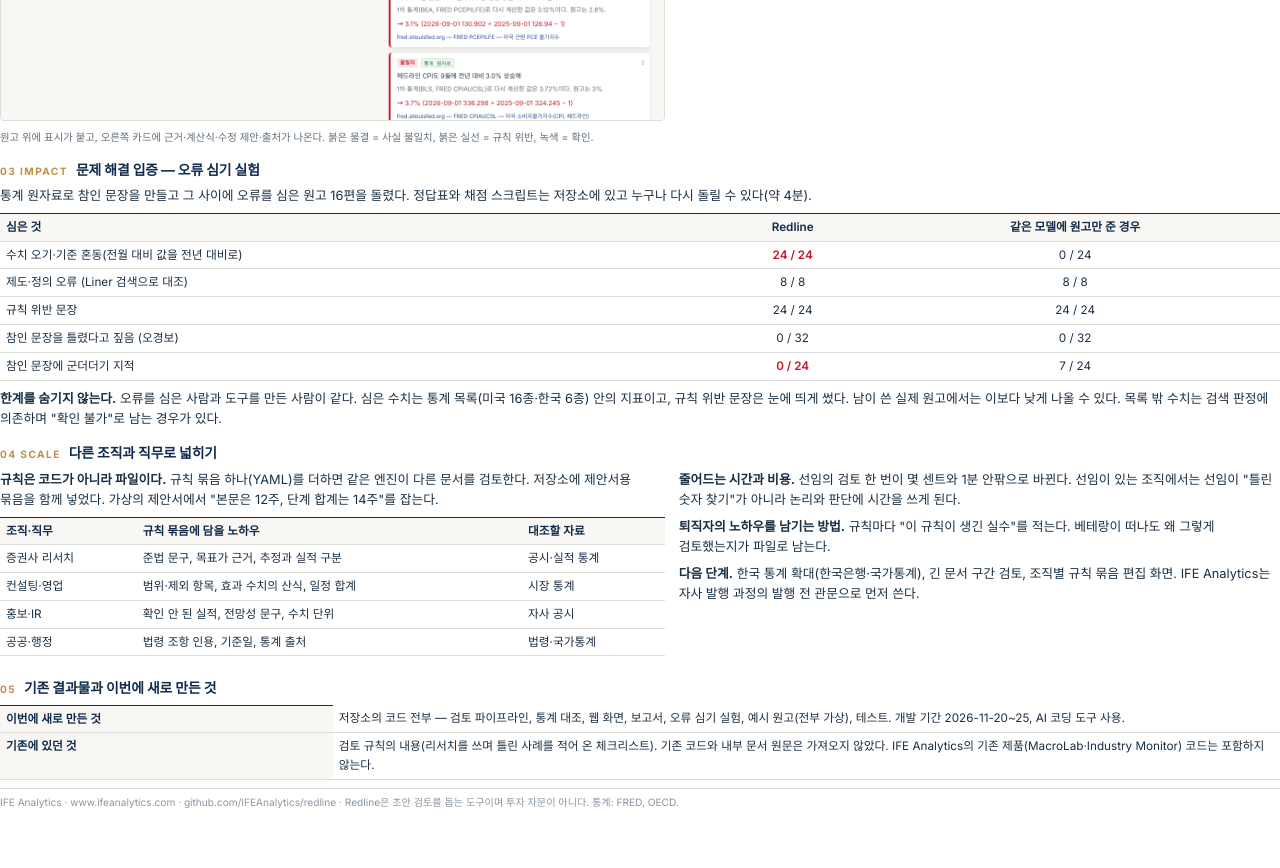
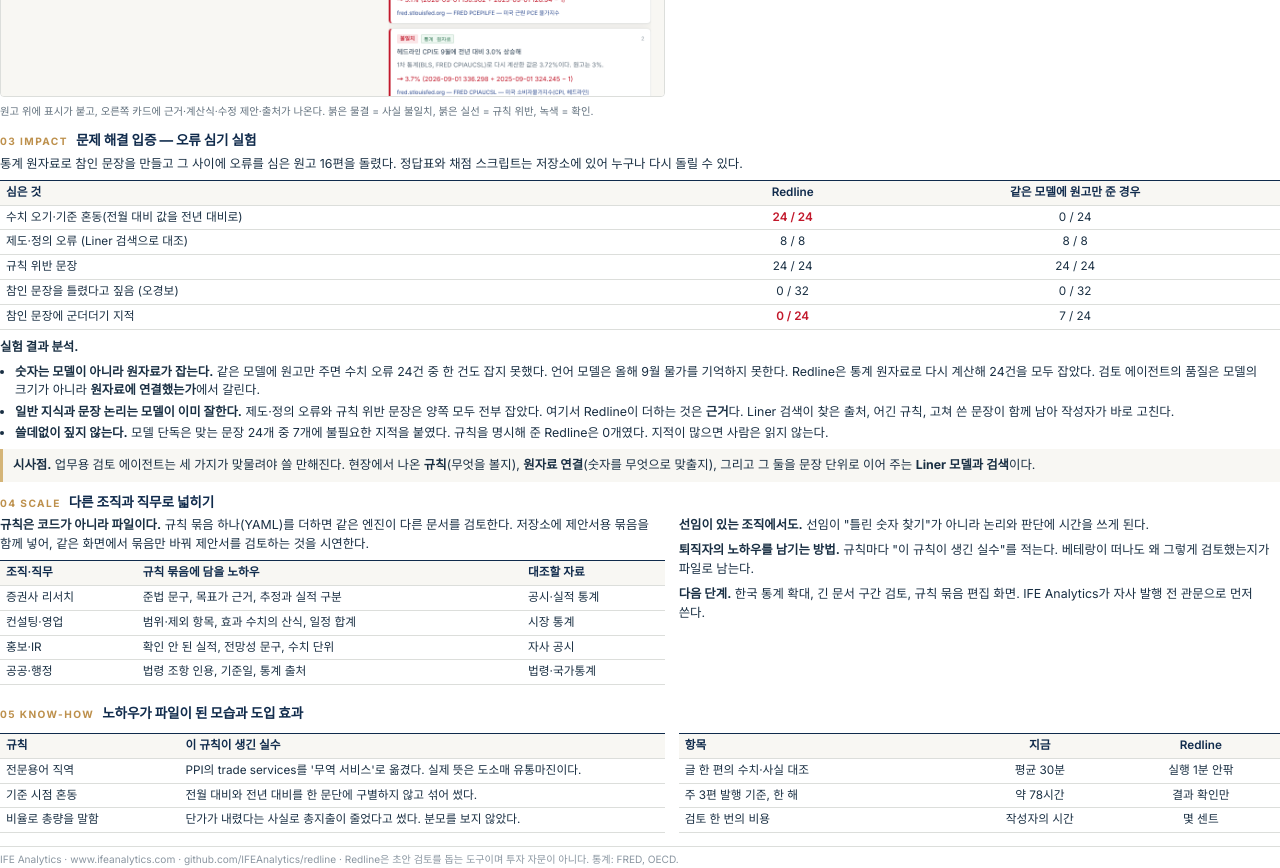
Before and after one commit to IFEAnalytics/redline, a plain HTML site: page docs/plan.html in a window 1280 px wide. Shown: the part 780-1648 px from the top of the page. Before the commit the page ends 1590 px from the top, so only its background shows below. Drawn offline with Linux system fonts and the light colour scheme.

Commit message:
기획서 수정: 기준 혼동 문장, 실험 결과 분석·시사점, 규칙 예시와 도입 효과 절, 기존/신규 절 삭제
Co-Authored-By: Claude Fable 5.2 <noreply@anthropic.com>
Claude-Session: https://claude.ai/code/session_01Hsb1Zqs2nKm49MCUT2EsYw

```diff
--- a/docs/plan.html
+++ b/docs/plan.html
@@ -3,19 +3,19 @@
 <style>
 @page{size:A4;margin:15mm 15mm 14mm}
 *{box-sizing:border-box}
-body{margin:0;font-family:Inter,"Noto Sans KR",sans-serif;color:#192f43;font-size:9.6pt;line-height:1.6;word-break:keep-all}
+body{margin:0;font-family:Inter,"Noto Sans KR",sans-serif;color:#192f43;font-size:9.3pt;line-height:1.52;word-break:keep-all}
 header{display:flex;align-items:flex-end;gap:12px;border-bottom:2px solid #102b4c;padding-bottom:8px;margin-bottom:10px}
 header img{height:20px}
 h1{font-size:18pt;margin:0;color:#102b4c;letter-spacing:-.03em;line-height:1.2}
 h1 span{border-bottom:3px solid #c2182b}
 .sub{margin-left:auto;text-align:right;font-size:8.2pt;color:#61707d;line-height:1.45}
 .lede{font-size:10.6pt;color:#102b4c;font-weight:500;margin:0 0 10px;line-height:1.65}
-h2{font-size:10.4pt;color:#102b4c;margin:13px 0 5px;letter-spacing:-.01em;display:flex;gap:8px;align-items:baseline}
+h2{font-size:10.2pt;color:#102b4c;margin:10px 0 4px;letter-spacing:-.01em;display:flex;gap:8px;align-items:baseline}
 h2 i{font-style:normal;font-size:7.6pt;color:#bd904c;letter-spacing:.14em;font-weight:700}
 p{margin:0 0 6px}
 ul{margin:0 0 6px;padding-left:15px} li{margin-bottom:2.5px}
 table{width:100%;border-collapse:collapse;margin:5px 0 8px;font-size:8.8pt}
-th,td{border-bottom:1px solid #dcdedb;padding:4px 6px;text-align:left;vertical-align:top}
+th,td{border-bottom:1px solid #dcdedb;padding:3px 6px;text-align:left;vertical-align:top}
 th{background:#f8f7f3;color:#102b4c;font-weight:600;border-top:1px solid #102b4c}
 td.n,th.n{text-align:center;white-space:nowrap}
 .red{color:#c2182b;font-weight:600}
@@ -28,7 +28,7 @@ img.shot{width:100%;border:1px solid #dcdedb;border-radius:4px}
 .flow div{border:1px solid #dcdedb;border-top:3px solid #102b4c;padding:6px 8px;border-radius:3px;font-size:8.7pt}
 .flow b{display:block;color:#102b4c;margin-bottom:2px}
 .flow em{font-style:normal;color:#2c4a8f;font-size:7.8pt;font-weight:600}
-footer{margin-top:8px;font-size:7.6pt;color:#8a96a1;border-top:1px solid #dcdedb;padding-top:5px}
+footer{margin-top:5px;font-size:7.6pt;color:#8a96a1;border-top:1px solid #dcdedb;padding-top:5px}
 .pb{break-before:page}
 </style></head><body>
 <header><img src="../redline/static/ife-wordmark-navy.png" alt="IFE Analytics"><h1><span>Redline</span></h1>
@@ -40,7 +40,7 @@ footer{margin-top:8px;font-size:7.6pt;color:#8a96a1;border-top:1px solid #dcdedb
 <div class="cols"><div>
 <p><b>누가.</b> 검토해 줄 선임 없이 글과 보고서를 내보내는 사람. 1인 리서치 회사, 소규모 자문사, 혼자 제안서를 쓰는 컨설턴트.</p>
 <p><b>어떤 문제.</b> 컨설팅 회사와 증권사에는 보고서가 나가기 전 선임이 숫자를 다시 맞추고 단정을 지우는 단계가 있다. 그 단계가 실수를 막는다. 혼자 일하면 쓴 사람이 곧 검토자여서, 자기가 쓴 숫자를 자기 눈으로는 못 잡는다.</p>
-<p><b>직접 겪은 실수.</b> 생산자물가의 <i>trade services</i>를 "무역 서비스"로 옮겨 썼다(실제 뜻은 도소매 유통마진). 단가가 내렸다는 사실로 총지출이 줄었다고 썼다. 전월 대비와 전년 대비를 한 문단에 섞었다. 이런 실수를 하나씩 적어 온 목록이 12개 규칙이 됐다.</p>
+<p><b>직접 겪은 실수.</b> 생산자물가의 <i>trade services</i>를 "무역 서비스"로 옮겨 썼다(실제 뜻은 도소매 유통마진). 단가가 내렸다는 사실로 총지출이 줄었다고 썼다. 전월 대비와 전년 대비를 한 문단에 구별하지 않고 섞어 썼다. 이런 실수를 하나씩 적어 온 목록이 12개 규칙이 됐다.</p>
 </div><div>
 <p><b>얼마나.</b></p>
 <ul>
@@ -72,31 +72,49 @@ footer{margin-top:8px;font-size:7.6pt;color:#8a96a1;border-top:1px solid #dcdedb
 
 <div class="pb"></div>
 <h2><i>03 IMPACT</i> 문제 해결 입증 — 오류 심기 실험</h2>
-<p>통계 원자료로 참인 문장을 만들고 그 사이에 오류를 심은 원고 16편을 돌렸다. 정답표와 채점 스크립트는 저장소에 있고 누구나 다시 돌릴 수 있다(약 4분).</p>
+<p>통계 원자료로 참인 문장을 만들고 그 사이에 오류를 심은 원고 16편을 돌렸다. 정답표와 채점 스크립트는 저장소에 있어 누구나 다시 돌릴 수 있다.</p>
 <table><tr><th>심은 것</th><th class="n">Redline</th><th class="n">같은 모델에 원고만 준 경우</th></tr>
 <tr><td>수치 오기·기준 혼동(전월 대비 값을 전년 대비로)</td><td class="n red">24 / 24</td><td class="n">0 / 24</td></tr>
 <tr><td>제도·정의 오류 (Liner 검색으로 대조)</td><td class="n">8 / 8</td><td class="n">8 / 8</td></tr>
 <tr><td>규칙 위반 문장</td><td class="n">24 / 24</td><td class="n">24 / 24</td></tr>
 <tr><td>참인 문장을 틀렸다고 짚음 (오경보)</td><td class="n">0 / 32</td><td class="n">0 / 32</td></tr>
 <tr><td>참인 문장에 군더더기 지적</td><td class="n red">0 / 24</td><td class="n">7 / 24</td></tr></table>
-<p><b>한계를 숨기지 않는다.</b> 오류를 심은 사람과 도구를 만든 사람이 같다. 심은 수치는 통계 목록(미국 16종·한국 6종) 안의 지표이고, 규칙 위반 문장은 눈에 띄게 썼다. 남이 쓴 실제 원고에서는 이보다 낮게 나올 수 있다. 목록 밖 수치는 검색 판정에 의존하며 "확인 불가"로 남는 경우가 있다.</p>
+<p><b>실험 결과 분석.</b></p>
+<ul>
+<li><b>숫자는 모델이 아니라 원자료가 잡는다.</b> 같은 모델에 원고만 주면 수치 오류 24건 중 한 건도 잡지 못했다. 언어 모델은 올해 9월 물가를 기억하지 못한다. Redline은 통계 원자료로 다시 계산해 24건을 모두 잡았다. 검토 에이전트의 품질은 모델의 크기가 아니라 <b>원자료에 연결했는가</b>에서 갈린다.</li>
+<li><b>일반 지식과 문장 논리는 모델이 이미 잘한다.</b> 제도·정의 오류와 규칙 위반 문장은 양쪽 모두 전부 잡았다. 여기서 Redline이 더하는 것은 <b>근거</b>다. Liner 검색이 찾은 출처, 어긴 규칙, 고쳐 쓴 문장이 함께 남아 작성자가 바로 고친다.</li>
+<li><b>쓸데없이 짚지 않는다.</b> 모델 단독은 맞는 문장 24개 중 7개에 불필요한 지적을 붙였다. 규칙을 명시해 준 Redline은 0개였다. 지적이 많으면 사람은 읽지 않는다.</li>
+</ul>
+<div class="box"><b>시사점.</b> 업무용 검토 에이전트는 세 가지가 맞물려야 쓸 만해진다. 현장에서 나온 <b>규칙</b>(무엇을 볼지), <b>원자료 연결</b>(숫자를 무엇으로 맞출지), 그리고 그 둘을 문장 단위로 이어 주는 <b>Liner 모델과 검색</b>이다.</div>
 
 <h2><i>04 SCALE</i> 다른 조직과 직무로 넓히기</h2>
 <div class="cols"><div>
-<p><b>규칙은 코드가 아니라 파일이다.</b> 규칙 묶음 하나(YAML)를 더하면 같은 엔진이 다른 문서를 검토한다. 저장소에 제안서용 묶음을 함께 넣었다. 가상의 제안서에서 "본문은 12주, 단계 합계는 14주"를 잡는다.</p>
+<p><b>규칙은 코드가 아니라 파일이다.</b> 규칙 묶음 하나(YAML)를 더하면 같은 엔진이 다른 문서를 검토한다. 저장소에 제안서용 묶음을 함께 넣어, 같은 화면에서 묶음만 바꿔 제안서를 검토하는 것을 시연한다.</p>
 <table><tr><th>조직·직무</th><th>규칙 묶음에 담을 노하우</th><th>대조할 자료</th></tr>
 <tr><td>증권사 리서치</td><td>준법 문구, 목표가 근거, 추정과 실적 구분</td><td>공시·실적 통계</td></tr>
 <tr><td>컨설팅·영업</td><td>범위·제외 항목, 효과 수치의 산식, 일정 합계</td><td>시장 통계</td></tr>
 <tr><td>홍보·IR</td><td>확인 안 된 실적, 전망성 문구, 수치 단위</td><td>자사 공시</td></tr>
 <tr><td>공공·행정</td><td>법령 조항 인용, 기준일, 통계 출처</td><td>법령·국가통계</td></tr></table>
 </div><div>
-<p><b>줄어드는 시간과 비용.</b> 선임의 검토 한 번이 몇 센트와 1분 안팎으로 바뀐다. 선임이 있는 조직에서는 선임이 "틀린 숫자 찾기"가 아니라 논리와 판단에 시간을 쓰게 된다.</p>
+<p><b>선임이 있는 조직에서도.</b> 선임이 "틀린 숫자 찾기"가 아니라 논리와 판단에 시간을 쓰게 된다.</p>
 <p><b>퇴직자의 노하우를 남기는 방법.</b> 규칙마다 "이 규칙이 생긴 실수"를 적는다. 베테랑이 떠나도 왜 그렇게 검토했는지가 파일로 남는다.</p>
-<p><b>다음 단계.</b> 한국 통계 확대(한국은행·국가통계), 긴 문서 구간 검토, 조직별 규칙 묶음 편집 화면. IFE Analytics는 자사 발행 과정의 발행 전 관문으로 먼저 쓴다.</p>
+<p><b>다음 단계.</b> 한국 통계 확대, 긴 문서 구간 검토, 규칙 묶음 편집 화면. IFE Analytics가 자사 발행 전 관문으로 먼저 쓴다.</p>
 </div></div>
 
-<h2><i>05</i> 기존 결과물과 이번에 새로 만든 것</h2>
-<table><tr><th style="width:26%">이번에 새로 만든 것</th><td>저장소의 코드 전부 — 검토 파이프라인, 통계 대조, 웹 화면, 보고서, 오류 심기 실험, 예시 원고(전부 가상), 테스트. 개발 기간 2026-11-20~25, AI 코딩 도구 사용.</td></tr>
-<tr><th>기존에 있던 것</th><td>검토 규칙의 내용(리서치를 쓰며 틀린 사례를 적어 온 체크리스트). 기존 코드와 내부 문서 원문은 가져오지 않았다. IFE Analytics의 기존 제품(MacroLab·Industry Monitor) 코드는 포함하지 않는다.</td></tr></table>
+<h2><i>05 KNOW-HOW</i> 노하우가 파일이 된 모습과 도입 효과</h2>
+<div class="cols"><div>
+<table><tr><th style="width:27%">규칙</th><th>이 규칙이 생긴 실수</th></tr>
+<tr><td>전문용어 직역</td><td>PPI의 trade services를 '무역 서비스'로 옮겼다. 실제 뜻은 도소매 유통마진이다.</td></tr>
+<tr><td>기준 시점 혼동</td><td>전월 대비와 전년 대비를 한 문단에 구별하지 않고 섞어 썼다.</td></tr>
+<tr><td>비율로 총량을 말함</td><td>단가가 내렸다는 사실로 총지출이 줄었다고 썼다. 분모를 보지 않았다.</td></tr>
+</table>
+
+</div><div>
+<table><tr><th>항목</th><th class="n">지금</th><th class="n">Redline</th></tr>
+<tr><td>글 한 편의 수치·사실 대조</td><td class="n">평균 30분</td><td class="n">실행 1분 안팎</td></tr>
+<tr><td>주 3편 발행 기준, 한 해</td><td class="n">약 78시간</td><td class="n">결과 확인만</td></tr>
+<tr><td>검토 한 번의 비용</td><td class="n">작성자의 시간</td><td class="n">몇 센트</td></tr></table>
+
+</div></div>
 <footer>IFE Analytics · www.ifeanalytics.com · github.com/IFEAnalytics/redline · Redline은 초안 검토를 돕는 도구이며 투자 자문이 아니다. 통계: FRED, OECD.</footer>
 </body></html>
```
Also changed, not shown: 1 other file.
